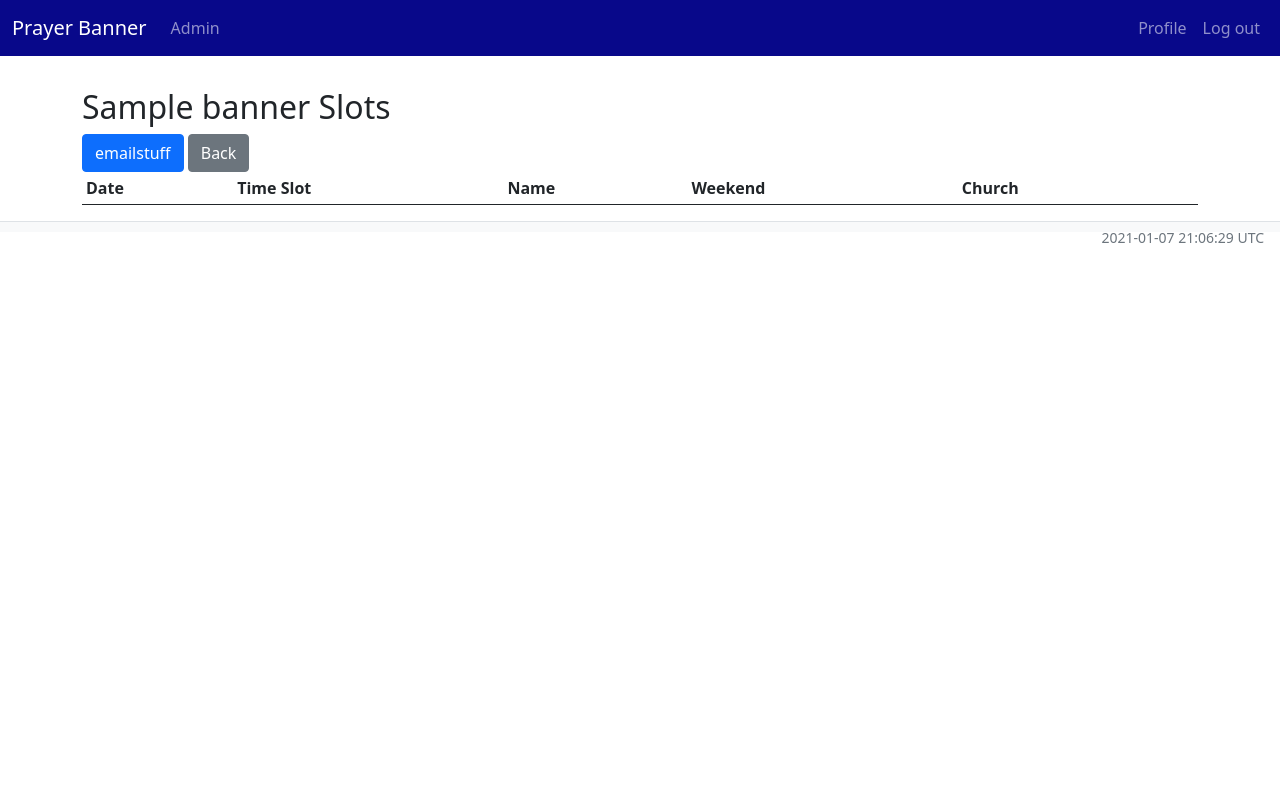
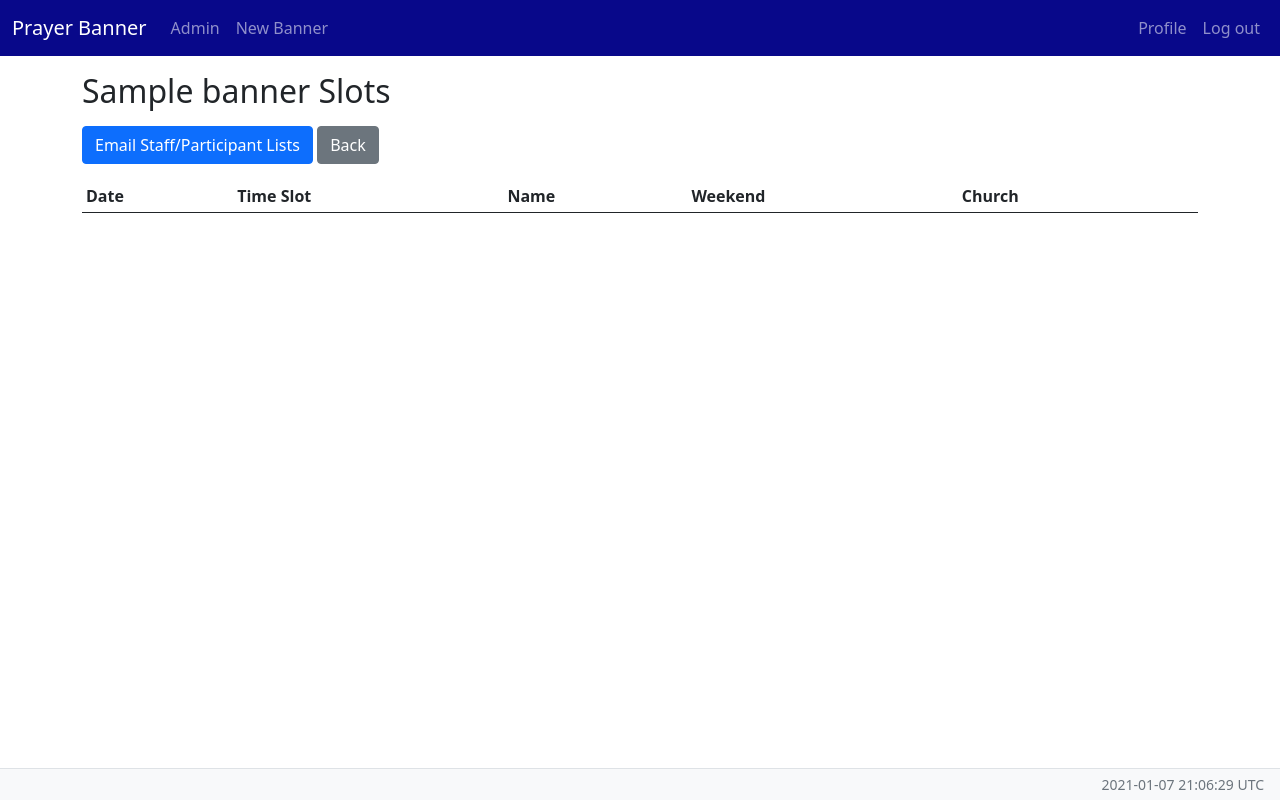
Before and after one commit to taylorvance/prayerbanner, a Django app: page /banners/1/ in a window 1280 px wide. Run offline with Django 3.2, Linux system fonts and the light colour scheme; a user stored in the database is signed in; tables that the repository leaves empty hold one stand-in row (values such as "Sample post"); lists and menus that the app fills with data are empty.

Commit message:
Banner create and edit views

```diff
--- a/banners/templates/banners/banner_view.html
+++ b/banners/templates/banners/banner_view.html
@@ -1,10 +1,13 @@
 {% extends "base.html" %}
 
+{% block title %}{{ banner.name }}{% endblock %}
+{% block header %}{{ banner.name }} Slots{% endblock %}
+
 {% block content %}
-<h2>{{ banner.name }} Slots</h2>
-
-<button class="btn btn-primary">emailstuff</button>
-<a class="btn btn-secondary" href="/">Back</a>
+<p>
+	<button class="btn btn-primary">Email Staff/Participant Lists</button>
+	<a class="btn btn-secondary" href="/">Back</a>
+</p>
 
 <form method="post" action="/banners/{{ banner.pk }}/reserve/">
 	{% csrf_token %}
@@ -25,8 +28,13 @@
 		<tbody>
 			{% for interval in banner.intervals %}
 			<tr>
-				<td>{{ interval.start_at | date:"D, F j, Y" }}</td>
-				<td>{{ interval.start_at | date:"g:i A" }} - {{ interval.end_at | date:"g:i A" }}</td>
+				{% comment %}<td>{{ interval.start_at | date:"D, F j, Y" }}</td>{% endcomment %}
+				<td>{{ interval.start_at | date:"D, M j, Y" }}</td>
+				<td>
+					{{ interval.start_at | date:"P" }}
+					&nbsp;&ndash;&nbsp;
+					{{ interval.end_at | date:"P e" }}
+				</td>
 				{% if interval.slot %}
 					<td>{{ interval.slot.user.get_full_name }}</td>
 					<td>{{ interval.slot.user.weekend }}</td>
--- a/banners/urls.py
+++ b/banners/urls.py
@@ -6,6 +6,7 @@ urlpatterns = [
     path('', views.BannerList.as_view(), name='banner-list'),
     path('<int:pk>/', views.BannerView.as_view(), name='banner-view'),
     path('<int:pk>/edit/', views.BannerEdit.as_view(), name='banner-edit'),
+    path('create/', views.BannerCreate.as_view(), name='banner-create'),
 
     path('<int:pk>/reserve/', views.reserve_slot, name='reserve-slot'),
 ]
--- a/banners/views.py
+++ b/banners/views.py
@@ -1,6 +1,7 @@
 from django.shortcuts import render, redirect
 from django.contrib.auth.decorators import login_required
-from django.views.generic import ListView, DetailView
+from django.contrib.auth.mixins import PermissionRequiredMixin
+from django.views.generic import ListView, CreateView, UpdateView, DetailView
 from django.utils import timezone
 
 from .models import Banner, Slot
@@ -10,13 +11,34 @@ class BannerList(ListView):
     queryset = Banner.objects.filter(end_at__gt=timezone.now())
     template_name = 'banners/banner_list.html'
 
+
+class BannerCreate(PermissionRequiredMixin, CreateView):
+    permission_required = 'is_staff'
+    model = Banner
+    template_name = 'banners/banner_create.html'
+    fields = ['name', 'start_at', 'end_at', 'administrator', 'moderator', 'staff', 'participants', 'url']
+    success_url = '/'
+
+    def get_form_kwargs(self):
+        kwargs = super(BannerCreate, self).get_form_kwargs()
+        if kwargs['instance'] is None:
+            kwargs['instance'] = Banner()
+        kwargs['instance'].author = self.request.user
+        return kwargs
+
+
+class BannerEdit(PermissionRequiredMixin, UpdateView):
+    permission_required = 'is_staff'
+    model = Banner
+    template_name = 'banners/banner_edit.html'
+    fields = ['name', 'start_at', 'end_at', 'administrator', 'moderator', 'staff', 'participants', 'url']
+    success_url = '/'
+
+
 class BannerView(DetailView):
     model = Banner
     template_name = 'banners/banner_view.html'
 
-class BannerEdit(DetailView):
-    model = Banner
-    template_name = 'banners/banner_edit.html'
 
 @login_required
 def reserve_slot(request, pk):
--- a/website/templates/base.html
+++ b/website/templates/base.html
@@ -13,7 +13,7 @@
 
 		<link href="{% static 'css/styles.css' %}" rel="stylesheet">
 	</head>
-	<body>
+	<body style="display:flex; flex-direction:column; min-height:100vh;">
 		<nav class="navbar navbar-expand-lg navbar-dark" style="background-color:#08088A">
 			<div class="container-fluid">
 				{% comment %}<img src="{% static 'img/banner.gif' %}" alt="Prayer Banner">{% endcomment %}
@@ -27,6 +27,7 @@
 					<ul class="navbar-nav me-auto mb-2 mb-lg-0">
 						{% if user.is_staff %}
 							<li class="nav-item"><a class="nav-link" href="/admin" class="navbar-item">Admin</a></li>
+							<li class="nav-item"><a class="nav-link" href="/banners/create" class="navbar-item">New Banner</a></li>
 						{% endif %}
 					</ul>
 
```
Also changed, not shown: banners/templates/banners/banner_create.html (added, +12 -0 lines), banners/templates/banners/banner_edit.html (+8 -1 lines), banners/templates/banners/banner_list.html (+21 -19 lines).
